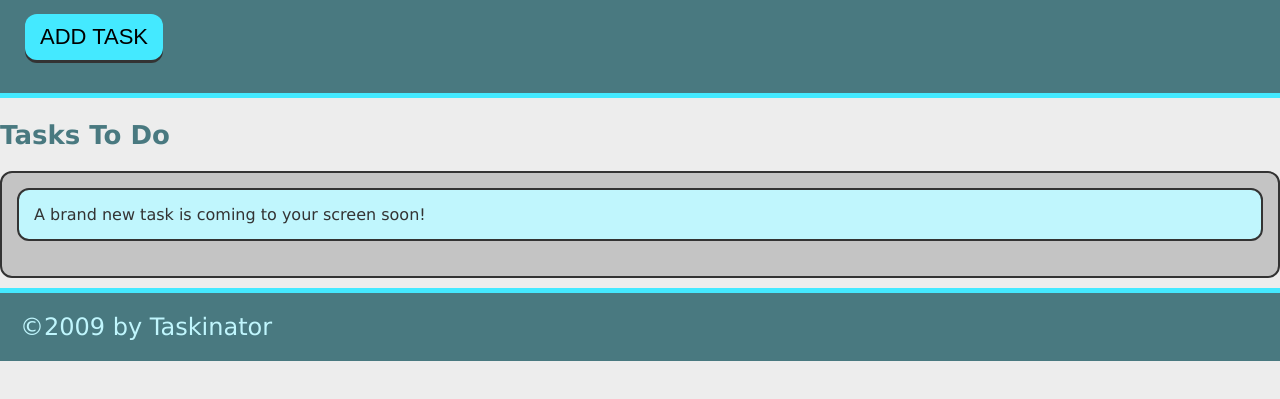
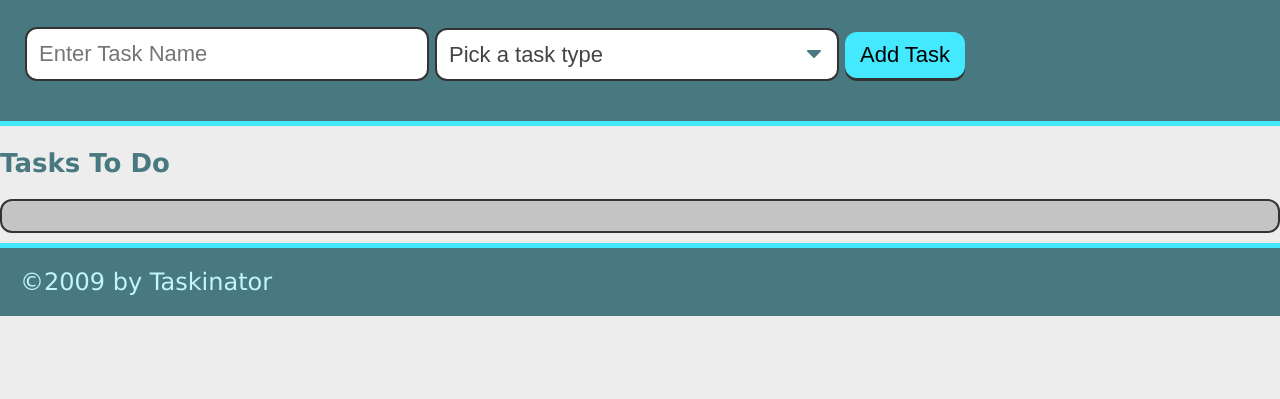
Before and after one commit to dvnmiles/taskinator, a plain HTML site: page index.html in a window 1280 px wide. Shown: the part 115-514 px from the top of the page. Drawn offline with Linux system fonts and the light colour scheme.

Commit message:
html updates

```diff
--- a/index.html
+++ b/index.html
@@ -12,15 +12,28 @@
 <header id="header">
     <h2 class="page-title">Taskinator</h2>
     <p>Click the button below to add a new task!</p>
-    <button class="btn" id="save-task">ADD TASK</button>
+      <form id="task-form">
+        <div class="form-group">
+          <input type="text" name="task-name" class="text-input" placeholder="Enter Task Name" />
+        </div>
+        <div class="form-group">
+          <select name="task-type" class="select-dropdown">
+            <option value="" disabled selected>Pick a task type</option>
+            <option value="Print">Print</option>
+            <option value="Web">Web</option>
+            <option value="Mobile">Mobile</option>
+          </select>
+        </div>
+        <div class="form-group">
+          <button class="btn" id="save-task" type="submit">Add Task</button>
+        </div>
+      </form>
 </header>
 
 <main id="main">
     <section class="task-list-wrapper"></section>
     <h2 class="list-title">Tasks To Do</h2>
-    <ul class="task-list" id="tasks-to-do">
-        <li class="task-item">A brand new task is coming to your screen soon!</li>
-    </ul>
+    <ul class="task-list" id="tasks-to-do"></ul>
 </main>
 
 <footer id="footer">
```
